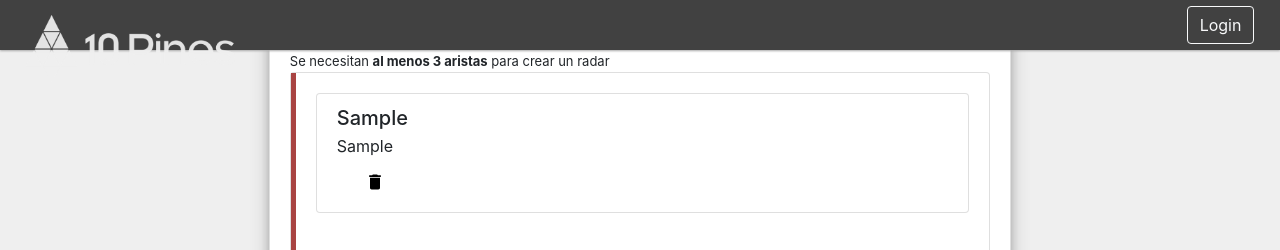
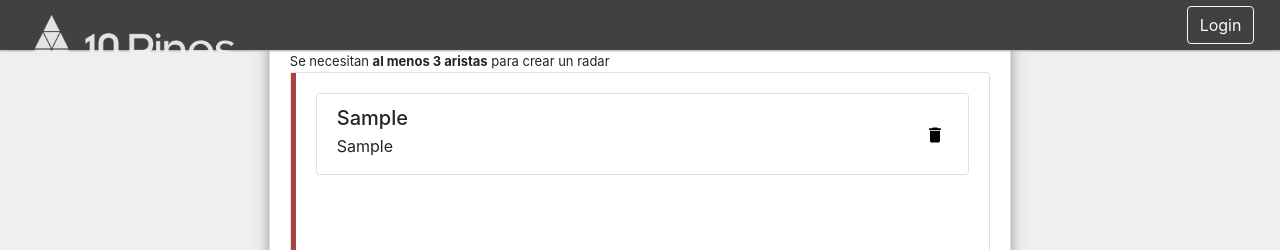
Before and after one commit to 10PinesLabs/radar, an Angular app: page /radar/create in a window 1280 px wide. Both pictures are taken after typing "Sample", "Sample" into the empty fields and a click on the button "Agregar". Shown: the part 367-617 px from the top of the page. Built offline with nearby package versions, Linux system fonts and the light colour scheme.

Commit message:
Modifico estilo del botón para borrar arista

```diff
--- a/src/app/create-radar/axes-form/axes-form.component.html
+++ b/src/app/create-radar/axes-form/axes-form.component.html
@@ -8,7 +8,7 @@
         <div class="container">
           <div class="row">
 
-              <div class="col-sm-11">
+              <div class="col-11">
                   <div class="row">
                       <h5 class="mb-1">{{ axis.title }}</h5>
                   </div>
@@ -17,7 +17,7 @@
                   </div>
               </div>
 
-              <div class="col-sm delete-axis-div">
+              <div class="col-1 delete-axis-div">
                   <button class="btn delete-axis-button" (click)="eraseAxis(axis)">
                     <img src="assets/images/delete-icon.svg" width="20" />
                   </button>
```
